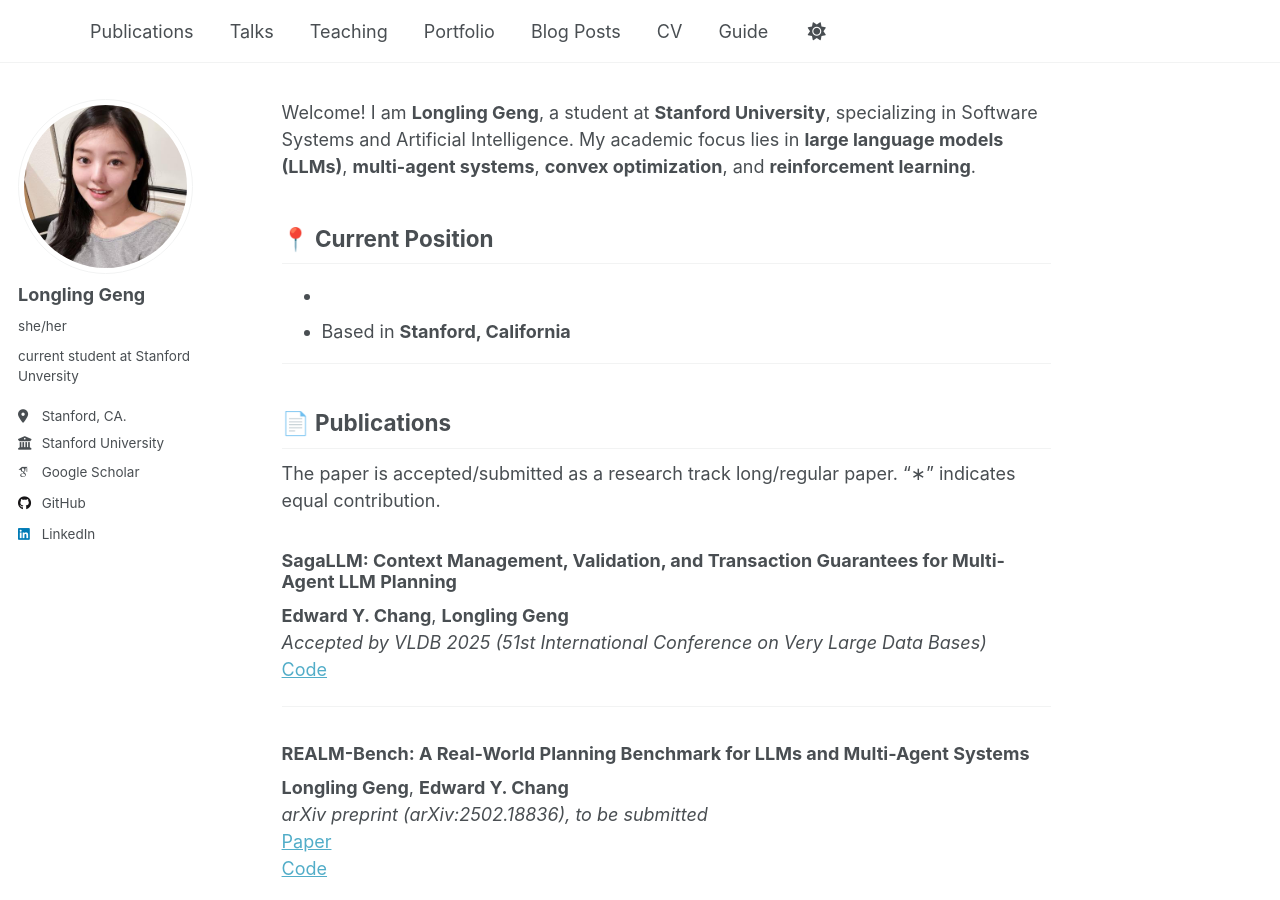
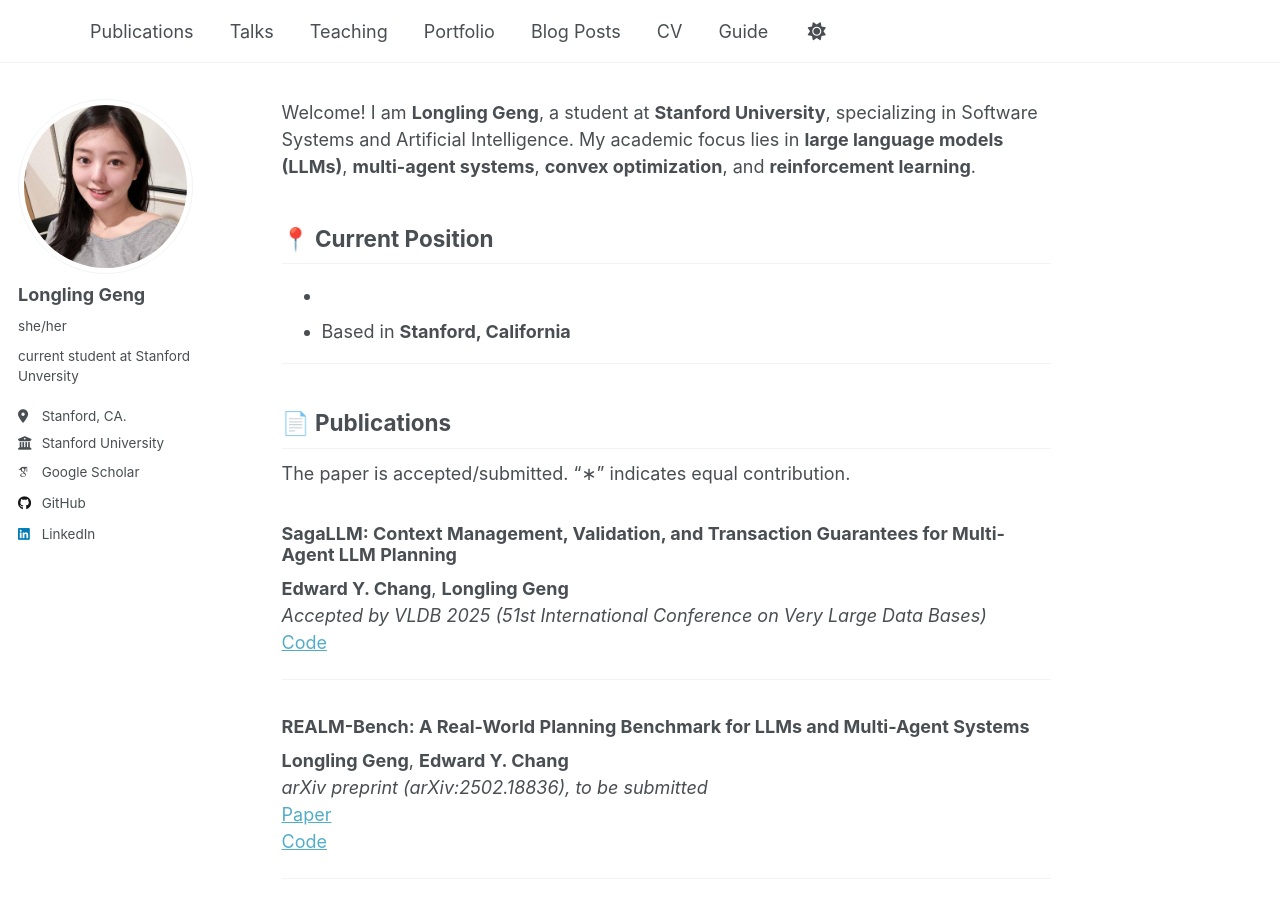
Before and after one commit to genglongling/genglongling.github.io, a Jekyll site: the page built from _pages/about.md, in a window 1280 px wide and 900 px high. Built offline with Jekyll 4.4.1, drawn with Linux system fonts in a browser that asks for light colours; some web fonts are replaced; a script that is not in the unit is left out.

Commit message:
Update about.md

```diff
--- a/_pages/about.md
+++ b/_pages/about.md
@@ -17,7 +17,7 @@ Welcome! I am **Longling Geng**, a student at **Stanford University**, specializ
 ---
 
 ## 📄 Publications
-The paper is accepted/submitted as a research track long/regular paper. “∗” indicates equal contribution.
+The paper is accepted/submitted. “∗” indicates equal contribution.
 
 ### SagaLLM: Context Management, Validation, and Transaction Guarantees for Multi-Agent LLM Planning
 **Edward Y. Chang**, **Longling Geng**
```
